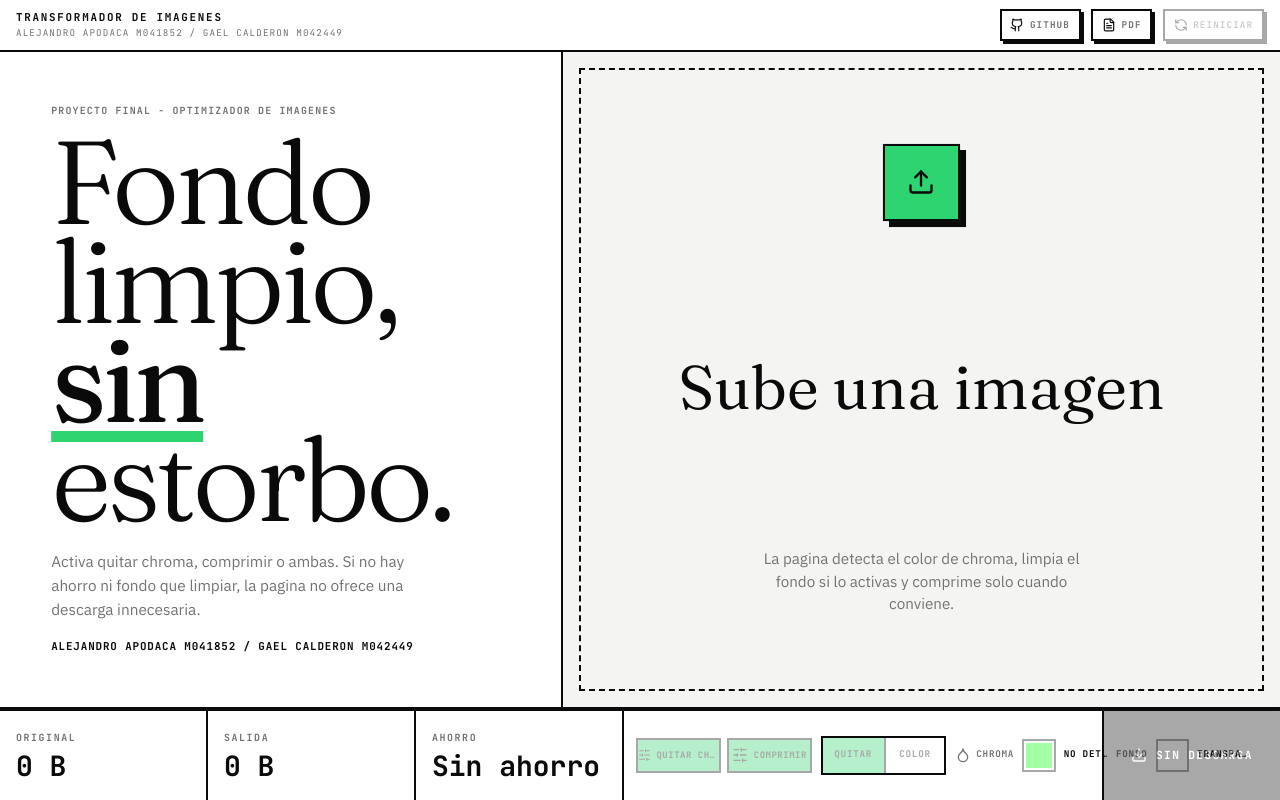
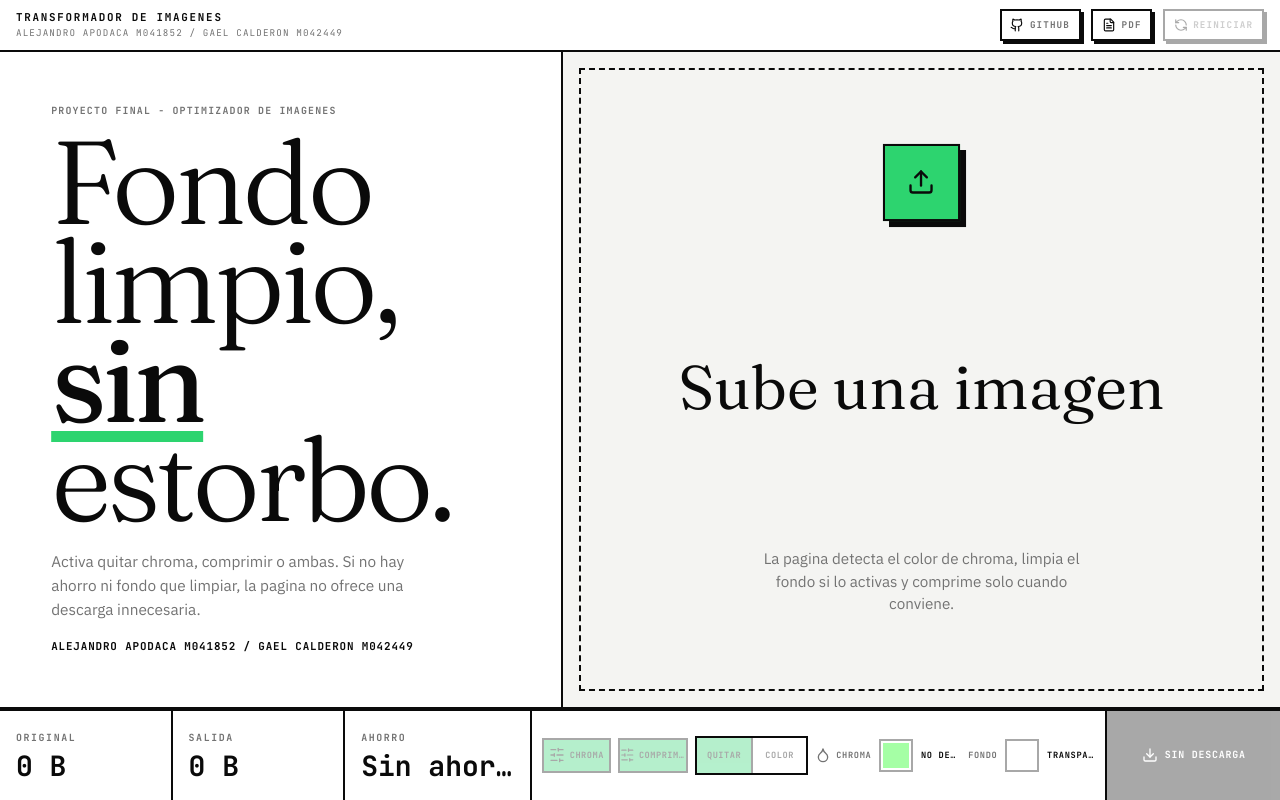
Before and after one commit to apoapps/proyecto-final-procesamiento-digital-senales, a React (Vite) app: page / in a window 1280 px wide. Built offline with nearby package versions, Linux system fonts and the light colour scheme.

Commit message:
Fix footer control overflow

```diff
--- a/src/App.tsx
+++ b/src/App.tsx
@@ -189,7 +189,7 @@ export function App() {
         <Metric label="Ahorro" value={image && savedPercent > 0 ? `${savedPercent.toFixed(1)}%` : 'Sin ahorro'} highlight={savedPercent > 0} />
         <div className="chroma-controls" aria-label="Controles de chroma">
           <div className="feature-toggles">
-            <ToggleButton active={options.removeChroma} disabled={!image || isProcessing} onClick={() => updateBooleanOption('removeChroma', !options.removeChroma)} label="Quitar chroma" />
+            <ToggleButton active={options.removeChroma} disabled={!image || isProcessing} onClick={() => updateBooleanOption('removeChroma', !options.removeChroma)} label="Chroma" />
             <ToggleButton active={options.compress} disabled={!image || isProcessing} onClick={() => updateBooleanOption('compress', !options.compress)} label="Comprimir" />
           </div>
           <div className="mode-toggle" aria-label="Modo de fondo">
--- a/src/styles.css
+++ b/src/styles.css
@@ -347,7 +347,12 @@ h1 em {
 .bottom-bar {
   display: grid;
   min-width: 0;
-  grid-template-columns: repeat(3, minmax(0, 1fr)) minmax(30rem, 1.45fr) minmax(11rem, auto);
+  grid-template-columns:
+    minmax(5.5rem, 0.72fr)
+    minmax(5.5rem, 0.72fr)
+    minmax(6.25rem, 0.78fr)
+    minmax(0, 2.4fr)
+    minmax(9rem, 0.72fr);
   border-top: 2px solid var(--line);
   background: var(--background);
 }
@@ -393,11 +398,12 @@ h1 em {
 .chroma-controls {
   display: grid;
   min-width: 0;
-  grid-template-columns: minmax(11rem, 1fr) auto minmax(9.5rem, 1fr) minmax(8.5rem, 0.9fr);
+  overflow: hidden;
+  grid-template-columns: minmax(7.4rem, 0.8fr) minmax(7rem, 0.62fr) minmax(7.5rem, 0.8fr) minmax(6.8rem, 0.7fr);
   align-items: center;
-  gap: 0.55rem;
+  gap: 0.45rem;
   border-right: 2px solid var(--line);
-  padding: 0.55rem 0.75rem;
+  padding: 0.5rem 0.6rem;
 }
 
 .feature-toggles {
@@ -413,12 +419,12 @@ h1 em {
   height: 2.2rem;
   align-items: center;
   justify-content: center;
-  gap: 0.34rem;
+  gap: 0.28rem;
   border: 2px solid var(--foreground);
   background: var(--background);
   color: var(--foreground);
   font-family: "JetBrains Mono", ui-monospace, monospace;
-  font-size: 0.56rem;
+  font-size: 0.54rem;
   font-weight: 800;
   letter-spacing: 0.06em;
   text-transform: uppercase;
@@ -436,7 +442,8 @@ h1 em {
 
 .mode-toggle {
   display: grid;
-  grid-template-columns: repeat(2, minmax(3.8rem, 1fr));
+  min-width: 0;
+  grid-template-columns: repeat(2, minmax(0, 1fr));
   border: 2px solid var(--foreground);
   background: var(--background);
 }
@@ -449,9 +456,9 @@ h1 em {
   color: var(--foreground);
   box-shadow: none;
   font-family: "JetBrains Mono", ui-monospace, monospace;
-  font-size: 0.58rem;
+  font-size: 0.54rem;
   font-weight: 800;
-  letter-spacing: 0.08em;
+  letter-spacing: 0.06em;
   text-transform: uppercase;
 }
 
@@ -484,7 +491,7 @@ h1 em {
 .color-field span,
 .color-field strong {
   font-family: "JetBrains Mono", ui-monospace, monospace;
-  font-size: 0.58rem;
+  font-size: 0.54rem;
   font-weight: 700;
   letter-spacing: 0.08em;
   text-transform: uppercase;
@@ -492,9 +499,13 @@ h1 em {
 
 .color-field span {
   display: inline-flex;
+  min-width: 0;
   align-items: center;
   gap: 0.32rem;
   color: var(--soft);
+  overflow: hidden;
+  text-overflow: ellipsis;
+  white-space: nowrap;
 }
 
 .color-field strong {
@@ -528,16 +539,19 @@ h1 em {
 
 .bottom-bar > button {
   display: inline-flex;
+  min-width: 0;
+  overflow: hidden;
   align-items: center;
   justify-content: center;
-  gap: 0.55rem;
+  gap: 0.45rem;
   border: 0;
   background: var(--foreground);
   color: var(--background);
   font-family: "JetBrains Mono", ui-monospace, monospace;
-  font-size: 0.7rem;
+  font-size: 0.62rem;
   font-weight: 700;
-  letter-spacing: 0.12em;
+  letter-spacing: 0.08em;
+  white-space: nowrap;
   text-transform: uppercase;
   cursor: pointer;
   transition: transform 150ms ease, background-color 150ms ease, color 150ms ease, box-shadow 150ms ease;
```
